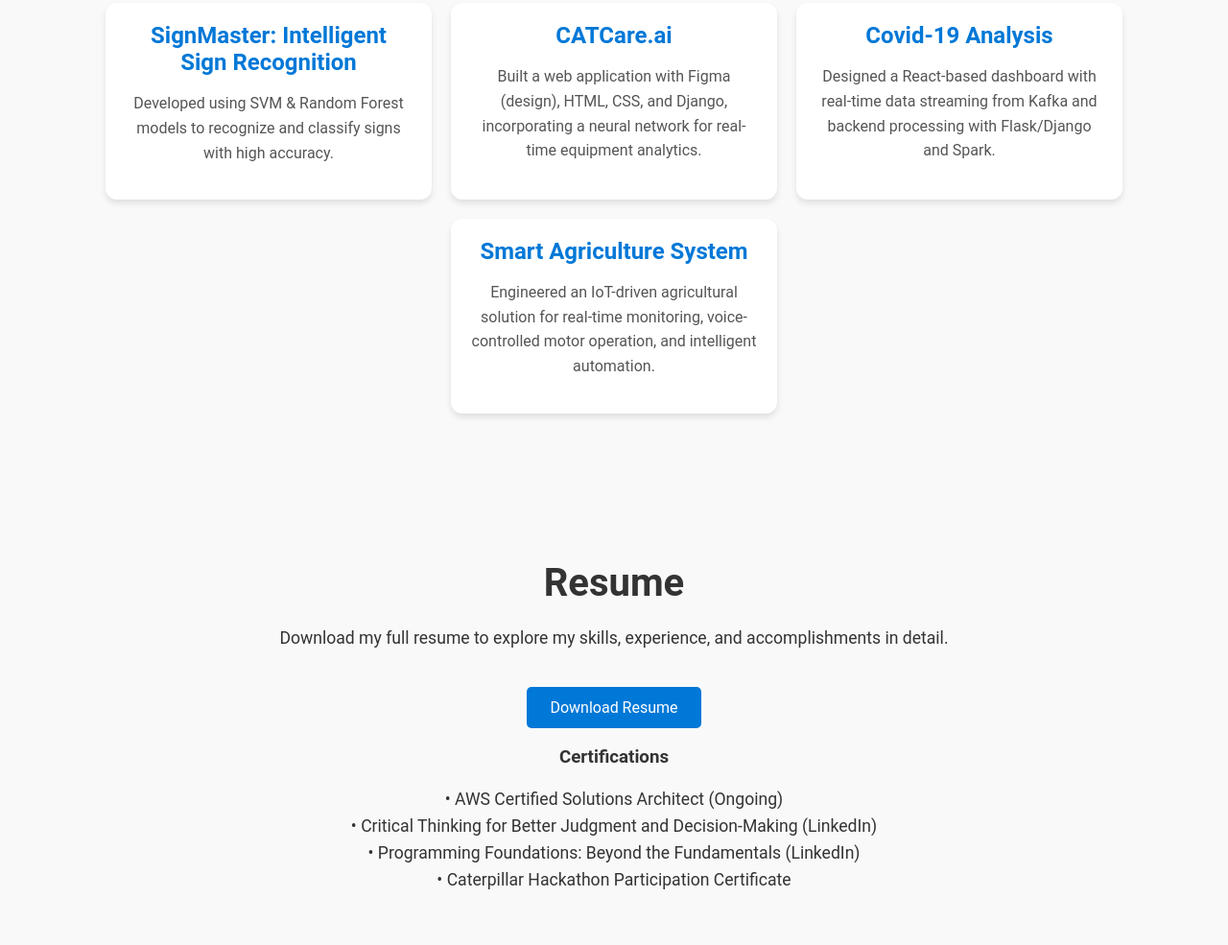
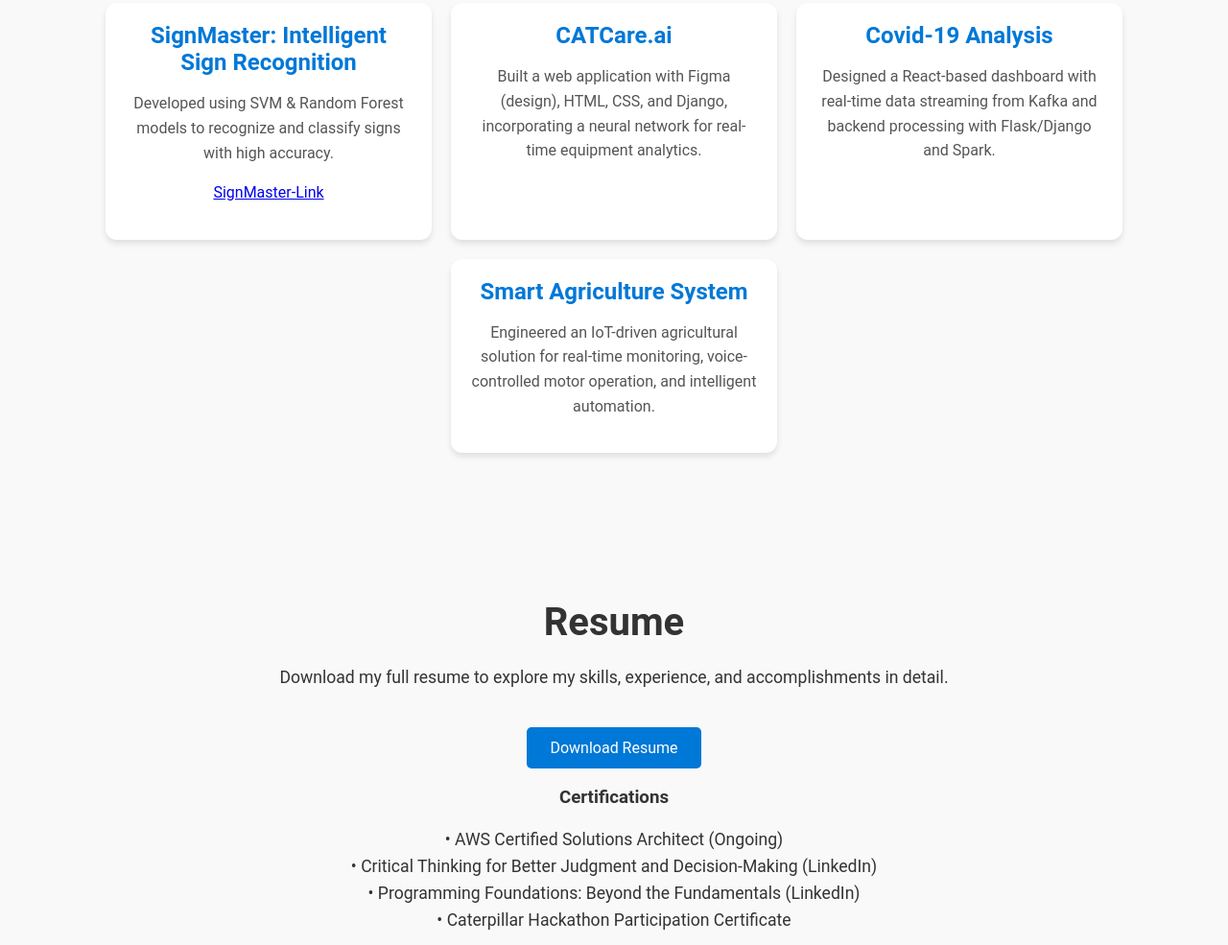
Before and after one commit to Ishiat/My-Portfolio, a plain HTML site: page index.html in a window 1280 px wide. Shown: the part 718-1703 px from the top of the page at 96% size. Drawn offline with Linux system fonts and the light colour scheme.

Commit message:
Portfolio

```diff
--- a/index.html
+++ b/index.html
@@ -134,6 +134,7 @@
             <div class="project-card">
                 <h3>SignMaster: Intelligent Sign Recognition</h3>
                 <p>Developed using SVM & Random Forest models to recognize and classify signs with high accuracy.</p>
+                <p><a href="https://github.com/Ishiat/SignLanguage" target="_blank">SignMaster-Link</a>
             </div>
             <div class="project-card">
                 <h3>CATCare.ai</h3>
```
